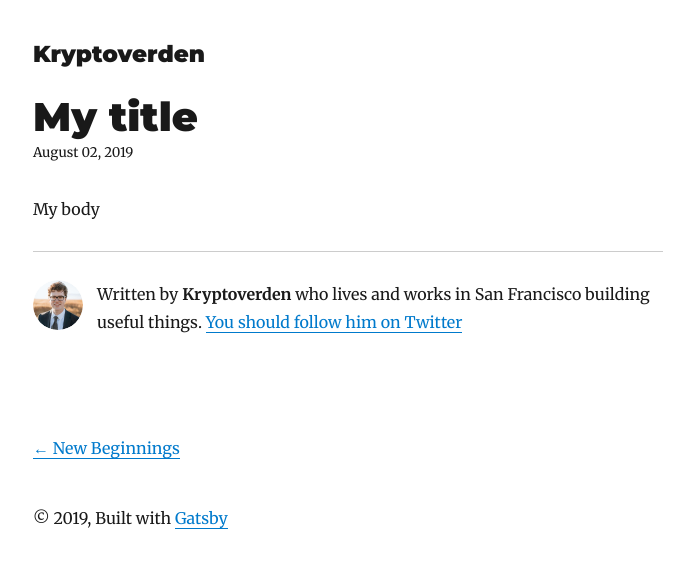
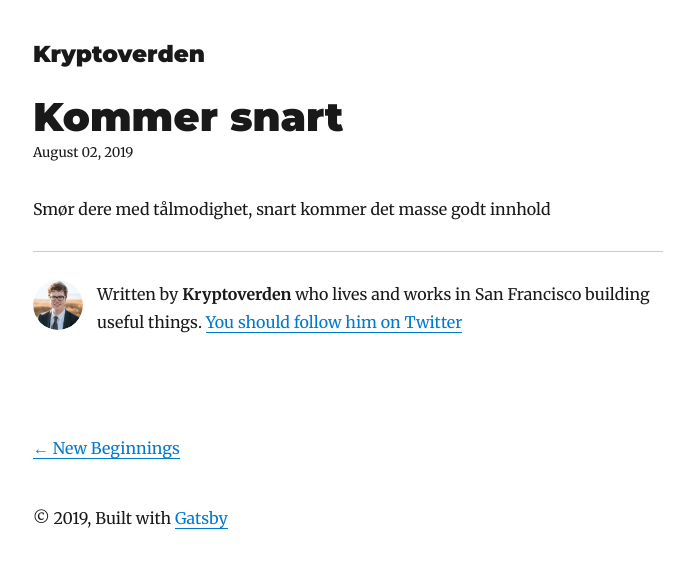
Before and after one commit to moemar/kryptoverden, a Gatsby site: page /2019-08-02-my-title/ in a window 1280 px wide. Shown: the whole page, without its empty margins (292-973 px from the left). Built offline with nearby package versions, Linux system fonts and the light colour scheme; Gatsby itself is replaced by a stand-in of ours; some packages are replaced by stand-ins of ours.

Commit message:
Update Blog “2019-08-02-my-title”

```diff
--- a/content/blog/2019-08-02-my-title.md
+++ b/content/blog/2019-08-02-my-title.md
@@ -1,6 +1,6 @@
 ---
-title: My title
+title: Kommer snart
 date: 2019-08-02T17:25:32.112Z
-description: My description
+description: 'Smør dere med tålmodighet, snart kommer det masse godt innhold'
 ---
-My body
+Smør dere med tålmodighet, snart kommer det masse godt innhold
```
